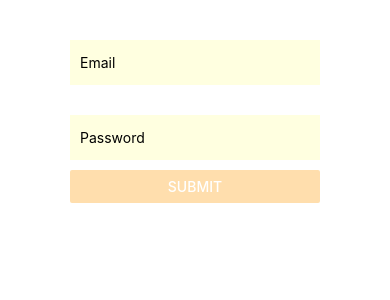
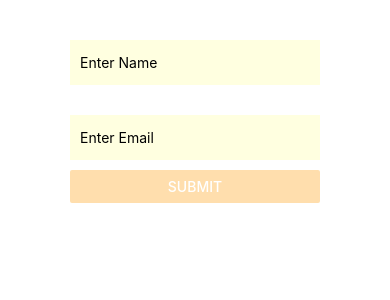
Before and after one commit to minicycle/reactProject, a React Native app: screen / in a window 390 px wide. Shown: the top 300 px of the page. Built offline with nearby package versions, Linux system fonts and the light colour scheme.

Commit message:
Commit 20/7/2022

```diff
--- a/App.js
+++ b/App.js
@@ -7,6 +7,7 @@ import MyCustomTextWith from './components/MyCustomTextWith'
 import Count from './components/Count'
 import InputText from './components/InputText'
 import UserNameandPassWord from './components/UserNameandPassWord'
+import UserNamePassword from './components/UserNamePassword'
 
 const App = () => {
 
@@ -16,7 +17,8 @@ const App = () => {
       <MyCustomTextWith/> */}
       {/* <Count/> */}
       {/* <InputText/> */}
-      <UserNameandPassWord/>
+      {/* <UserNameandPassWord/> */}
+      <UserNamePassword/>
     </View>
   )
 }
--- /dev/null
+++ b/components/UserNamePassword.js
@@ -0,0 +1,59 @@
+import { StyleSheet, Text, View,TextInput,Button } from 'react-native'
+import React,{useState} from 'react'
+
+const UserNameandPassWord = () => {
+    const [textInputName,settextInputName] = useState('');
+    const [email,setemail] = useState('');
+
+    const checkTextInput = () => {
+        //Check for the Name TextInput
+        if (!textInputName.trim()) {
+            alert('Please Enter Name');
+            return;
+        }
+    //Check for the Email TextInput
+    if (!email.trim()) {
+        alert('Please Enter Email');
+        return;
+    }
+    //Checked Successfully
+    alert('Success')
+    //Do whatever you want
+
+    }
+  return (
+    <View style={{flex:1,marginTop:20}}>
+      <TextInput
+        value={textInputName}
+       onChangeText={(textInputName)=>{settextInputName(textInputName)}}
+        style={styles.textinput}
+        placeholder='Enter Name'
+      />
+      <TextInput
+        value={email}
+       onChangeText={(email)=>{setemail(email)}}
+        style={styles.textinput}
+        placeholder='Enter Email'
+      />
+      <Button
+        color='#FFDEAD'
+        title='Submit'
+        onPress={checkTextInput}
+      />
+    </View>
+  )
+}
+
+export default UserNameandPassWord
+
+const styles = StyleSheet.create({
+    textinput:{
+        width:250,
+        height:45,
+        padding:10,
+        marginTop:20,
+        marginBottom:10,
+        backgroundColor:'#FFFFE0'
+    }
+
+})
--- a/components/UserNameandPassWord.js
+++ b/components/UserNameandPassWord.js
@@ -8,7 +8,7 @@ const UserNameandPassWord = () => {
         alert('Email: '+email+'\nPassword: '+pass)
       }
   return (
-    <View style={{flex:5,marginTop:20}}>
+    <View style={{flex:1,marginTop:20}}>
       <TextInput
         value={email}
         onChangeText={(email)=>{setEmail(email)}}
```
